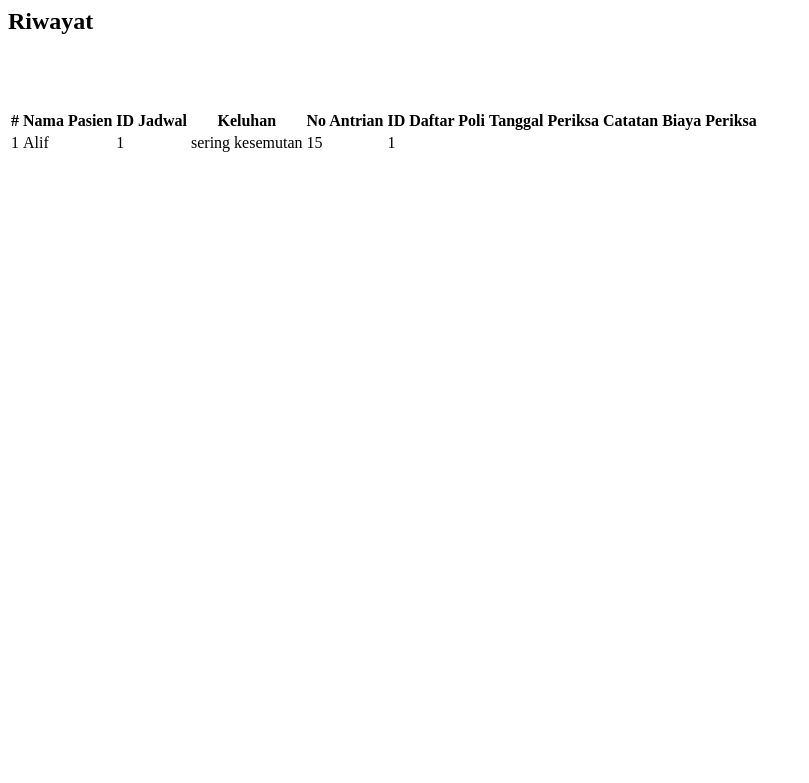
After one commit to tanharr/bimbingan_karir, a PHP site: page /riwayat_periksa.php in a window 1280 px wide. The commit adds this page. Shown: the top 783 px of the page, without its empty margins (0-809 px from the left). Run offline with PHP 8.4, Linux system fonts and the light colour scheme; data comes from the database, SQL or seed files in the repository; a stand-in replaces the project's code that opens the database connection.

Commit message:
membuat file riwayat_periksa

```diff
--- a/index.php
+++ b/index.php
@@ -25,7 +25,7 @@ include_once("koneksi.php");
                         <a class="nav-link" aria-current="page" href="index.php">Home</a>
                     </li>
                     <li class="nav-item dropdown">
-                        <a class="nav-link dropdown-toggle" href="#" role="button" data-bs-toggle="dropdown" aria-expanded="false">Data Master</a>
+                        <a class="nav-link dropdown-toggle" href="#" role="button" data-bs-toggle="dropdown" aria-expanded="false">Lainnya</a>
                         <ul class="dropdown-menu">
                             <li>
                                 <a class="dropdown-item" href="index.php?page=pasien">Pasien</a>
@@ -47,6 +47,9 @@ include_once("koneksi.php");
                             </li>
                             <li>
                                 <a class="dropdown-item" href="index.php?page=jadwal_periksa">Jadwal periksa</a>
+                            </li>
+                            <li>
+                                <a class="dropdown-item" href="index.php?page=riwayat_periksa">Riwayat periksa</a>
                             </li>
                         </ul>
                     </li>
--- a/login.php
+++ b/login.php
@@ -41,7 +41,7 @@ if ($_SERVER["REQUEST_METHOD"] == "POST" && isset($_POST['login'])) {
     <link href="https://cdn.jsdelivr.net/npm/bootstrap@5.0.2/dist/css/bootstrap.min.css" rel="stylesheet" integrity="sha384-EVSTQN3/azprG1Anm3QDgpJLIm9Nao0Yz1ztcQTwFspd3yD65VohhpuuCOmLASjC" crossorigin="anonymous">
     <style>
     body {
-        background-image: url('img/bg.jpg');
+        background-image: url('img/img.png');
         background-size: cover;
         background-position: center;
         height: 100vh;
--- a/register.php
+++ b/register.php
@@ -35,7 +35,7 @@ if ($_SERVER["REQUEST_METHOD"] == "POST" && isset($_POST['register'])) {
     <link href="https://cdn.jsdelivr.net/npm/bootstrap@5.0.2/dist/css/bootstrap.min.css" rel="stylesheet" integrity="sha384-EVSTQN3/azprG1Anm3QDgpJLIm9Nao0Yz1ztcQTwFspd3yD65VohhpuuCOmLASjC" crossorigin="anonymous">
     <style>
     body {
-        background-image: url('img/bg.jpg');
+        background-image: url('img/img.png');
         background-size: cover;
         background-position: center;
         height: 100vh;
--- /dev/null
+++ b/riwayat_periksa.php
@@ -0,0 +1,110 @@
+<?php
+if (!isset($_SESSION)) {
+    session_start();
+}
+
+?>
+</main>
+<div class="container">
+    <!--Form Input Data-->
+    <h2>Riwayat</h2>
+<br>
+<?php
+include'koneksi.php';
+?>
+<body>
+<div class="container">
+    <form class="form row"  method="POST" action="" name="myForm" onsubmit="return(validate());">
+    <!-- Kode php untuk menghubungkan form dengan database -->
+    <?php
+    $id_pasein= '';
+    $id_jadwal= '';
+    $keluhan = '';
+    $no_antrian ='';
+    if (isset($_GET['id'])) {
+        $ambil = mysqli_query($mysqli, "SELECT * FROM daftar_poli WHERE id='" . $_GET['id'] . "'");
+        while ($row = mysqli_fetch_array($ambil)) {
+            $id_pasien = $row['id_pasien'];
+            $id_jadwal = $row['id_jadwal'];
+            $keluhan = $row['keluhan'];
+            $no_antrian= $row['no_antrian'];
+        }
+    ?>
+        <input type="hidden" name="id" value="<?php echo
+        $_GET['id'] ?>">
+    <?php
+    }
+    ?>
+    <?php
+    $id_daftar_poli= '';
+    $tgl_periksa= '';
+    $catatan = '';
+    $biaya_periksa ='';
+    if (isset($_GET['id'])) {
+        $ambil = mysqli_query($mysqli, "SELECT * FROM periksa WHERE id='" . $_GET['id'] . "'");
+        while ($row = mysqli_fetch_array($ambil)) {
+            $id_daftar_poli = $row['id_daftar_poli'];
+            $tgl_periksa = $row['tgl_periksa'];
+            $catatan = $row['catatan'];
+            $biaya_periksa= $row['biaya_periksa'];
+        }
+    ?>
+        <input type="hidden" name="id" value="<?php echo
+        $_GET['id'] ?>">
+    <?php
+    }
+    ?>
+    <br>
+    <br>
+    <!-- Table-->
+    <table class="table table-hover">
+    <!--thead atau baris judul-->
+    <thead>
+        <tr>
+            <th scope="col">#</th>
+            <th scope="col">Nama Pasien</th>
+            <th scope="col">ID Jadwal</th>
+            <th scope="col">Keluhan</th>
+            <th scope="col">No Antrian</th>
+            <th scope="col">ID Daftar Poli</th>
+            <th scope="col">Tanggal Periksa</th>
+            <th scope="col">Catatan</th>
+            <th scope="col">Biaya Periksa</th>
+        </tr>
+    </thead>
+        <!--thead atau baris judul-->
+        <tbody>
+    <?php
+
+$result = mysqli_query($mysqli, "SELECT dp.*, p.nama as 'nama_pasien', p.id as 'id_pasien', pr.id as 'id_daftar_poli' FROM daftar_poli dp LEFT JOIN pasien p ON dp.id_pasien = p.id LEFT JOIN periksa pr ON dp.id = pr.id_daftar_poli ORDER BY dp.id ASC");
+
+    if (!$result) {
+        die("Error: " . mysqli_error($mysqli));
+    }
+
+// Previous code...
+
+if (mysqli_num_rows($result) > 0) {
+    $no = 1;
+    while ($data = mysqli_fetch_array($result)) {
+        echo "<tr>";
+        echo "<td>" . $no++ . "</td>";
+        echo "<td>" . (isset($data['nama_pasien']) ? $data['nama_pasien'] : '') . "</td>";
+        echo "<td>" . (isset($data['id_jadwal']) ? $data['id_jadwal'] : '') . "</td>";
+        echo "<td>" . (isset($data['keluhan']) ? $data['keluhan'] : '') . "</td>";
+        echo "<td>" . (isset($data['no_antrian']) ? $data['no_antrian'] : '') . "</td>";
+        echo "<td>" . (isset($data['id_daftar_poli']) ? $data['id_daftar_poli'] : '') . "</td>";
+        echo "<td>" . (isset($data['tgl_periksa']) ? $data['tgl_periksa'] : '') . "</td>";
+        echo "<td>" . (isset($data['catatan']) ? $data['catatan'] : '') . "</td>";
+        echo "<td>" . (isset($data['biaya_periksa']) ? $data['biaya_periksa'] : '') . "</td>";
+        echo "</tr>";
+    }
+} else {
+    echo "<tr><td colspan='9'>No rows returned.</td></tr>";
+}
+?>
+
+
+
+    </tbody>
+    </table>
```
Also changed, not shown: img/img.png (added).
